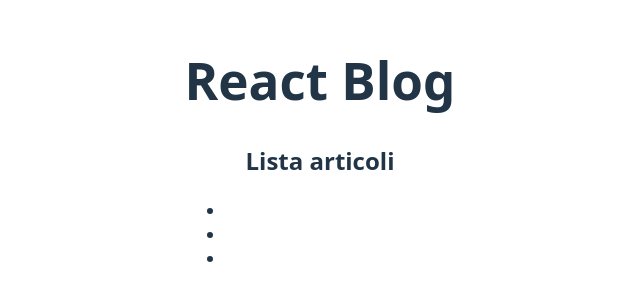
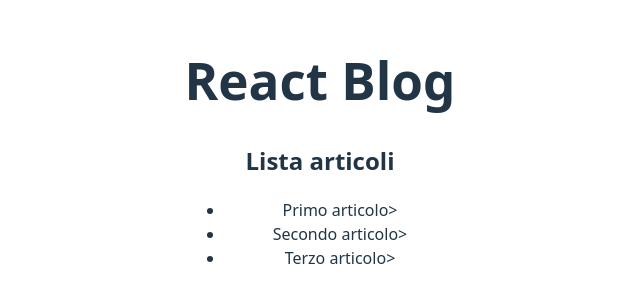
Before and after one commit to GabrielaTumfart/react-form, a React (Vite) app: page / in a window 1280 px wide. Shown: the part 248-550 px from the top of the page, without its empty margins (320-960 px from the left). Built offline with nearby package versions, Linux system fonts and the light colour scheme.

Commit message:
Imposto la key e stampo il titolo dentro il li

```diff
--- a/src/App.jsx
+++ b/src/App.jsx
@@ -32,7 +32,7 @@
 
         {articles.map((title, index) => (
 
-          <li>
+          <li key={index}>{title}>
 
 
           </li>
```
